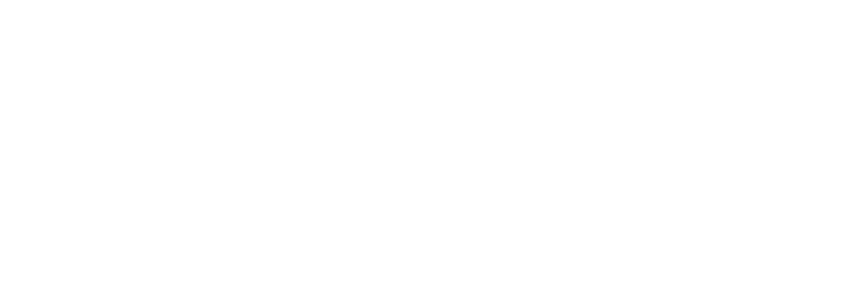
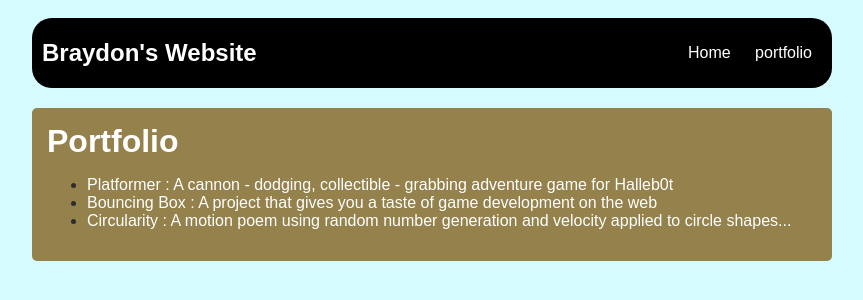
Before and after one commit to braydonallen/braydonallen.github.io, a plain HTML site: page portfolio.html in a window 1280 px wide. Shown: the whole page, without its empty margins (208-1071 px from the left). Drawn offline with Linux system fonts and the light colour scheme.

Commit message:
add index.html and css files

```diff
--- a/portfolio.html
+++ b/portfolio.html
@@ -0,0 +1,34 @@
+<!DOCTYPE HTML>
+<html>
+    <head>
+        <title>Braydon's Website</title>
+        <link rel="stylesheet" href="style.css">
+    </head>
+
+    <body>
+        <div id="all-contents">
+            <nav>
+                <h1>Braydon's Website</h1>
+
+                <ul id="nav-ul">
+                    <li class="nav-li">
+                        <a href="index.html"> Home </a>
+                    </li>
+                    <li class="nav-li">
+                        <a href="portfolio.html"> portfolio </a>
+                    </li>
+                </ul>
+            </nav>
+            <main>
+                <div class="content">
+                    <h1>Portfolio</h1>
+                    <ul id="portfolio">
+                        <li><a href="projects/platformer/">Platformer : A cannon - dodging, collectible - grabbing adventure game for Halleb0t</a></li>
+                        <li><a href="projects/bouncing-box/">Bouncing Box : A project that gives you a taste of game development on the web </a></li>
+                        <li><a href="projects/circularity/">Circularity : A motion poem using random number generation and velocity applied to circle shapes...</a></li>
+                    </ul>
+                </div>
+            </main>
+     </div>
+    </body>
+</html>
--- a/style.css
+++ b/style.css
@@ -1,5 +1,5 @@
 body {
-    background: rgb(50, 99, 104);
+    background: rgb(213, 251, 255);
     color: rgb(45, 45, 45);
     padding: 10px;
     font-family: arial;
@@ -11,7 +11,7 @@ body {
 
 /* navigation menu */
 nav {
-    background: rgb(116, 42, 23);
+    background: rgb(0, 0, 0);
    margin: 0 auto;
    margin-bottom: 20px;
     display: flex;
```
Also changed, not shown: index.html (+6 -6 lines).
